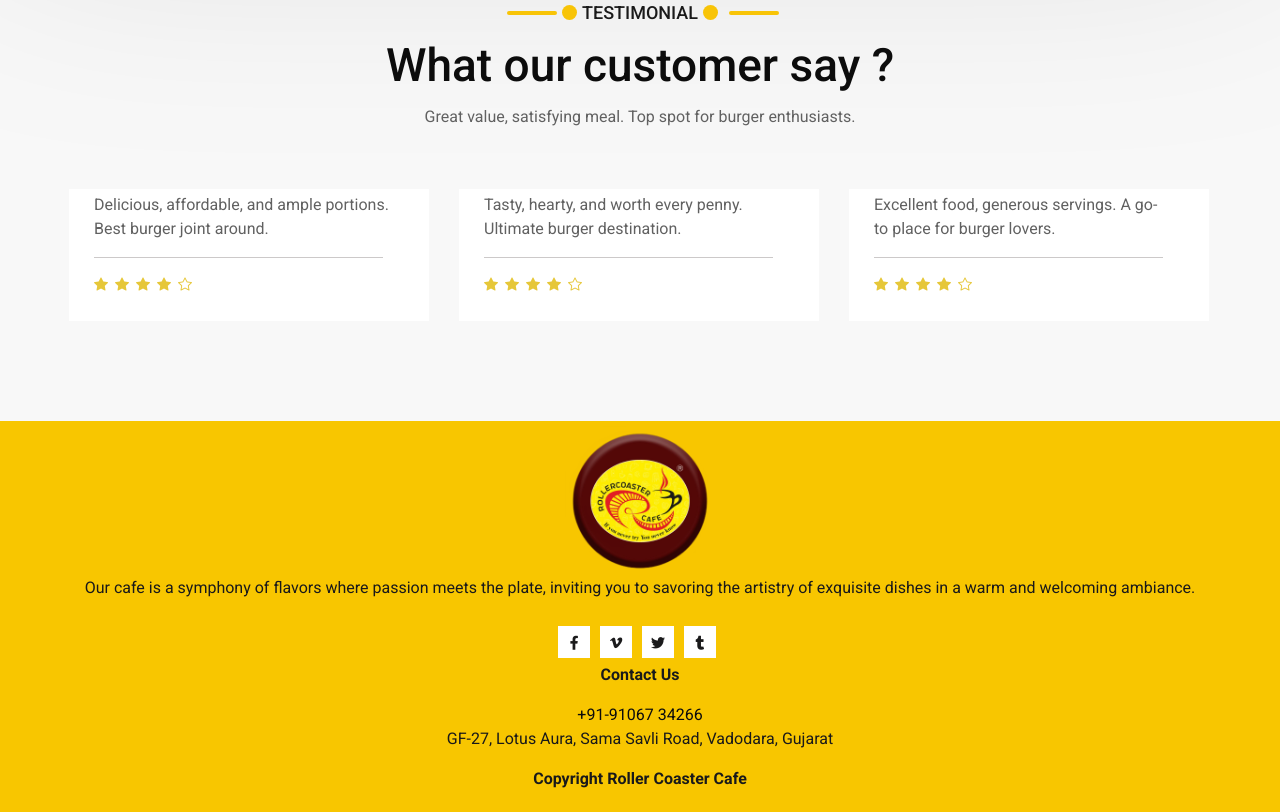
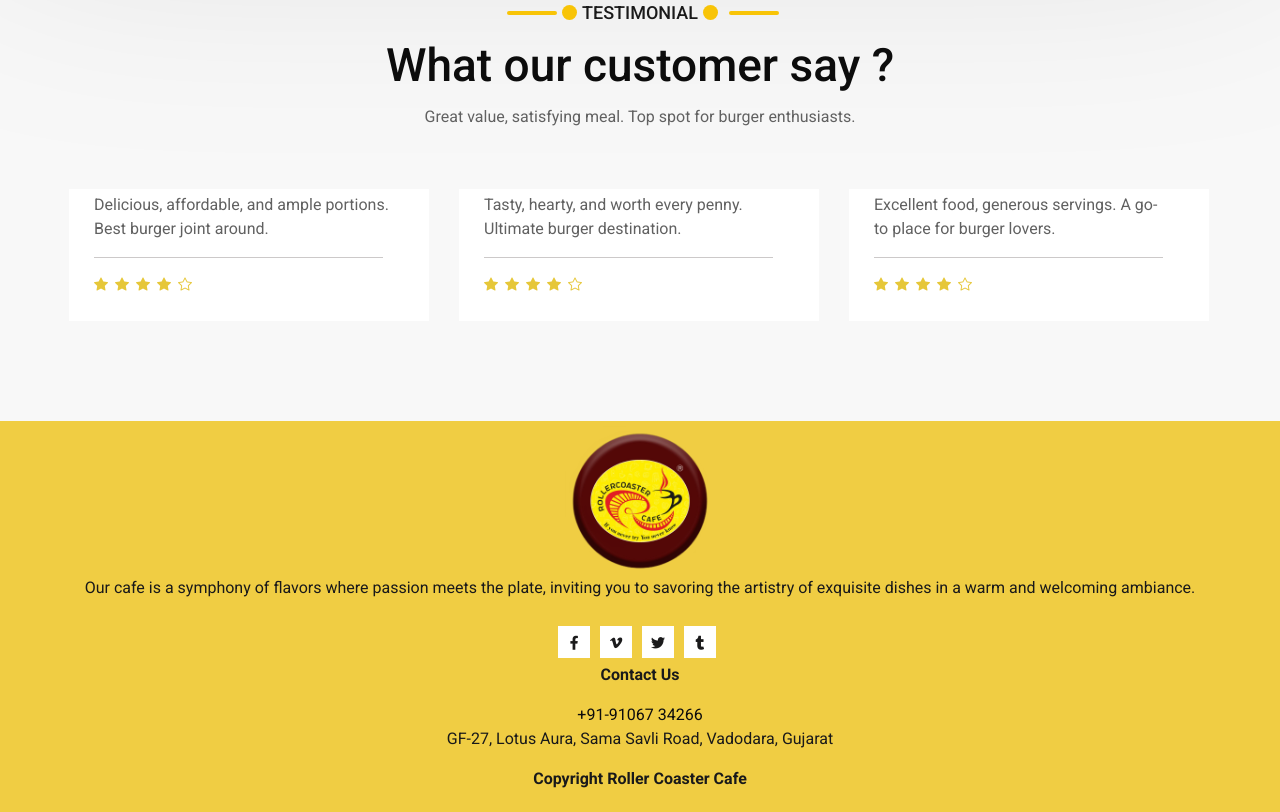
Before and after one commit to Dhruvil0911/Roller-cafe, a plain HTML site: page index.html in a window 1280 px wide. Shown: the part 4928-5740 px from the top of the page. Drawn offline with nearby package versions, Linux system fonts and the light colour scheme.

Commit message:
footer color

```diff
--- a/index.html
+++ b/index.html
@@ -863,7 +863,7 @@
 	</div>
 </div> -->
 
-<div style="display: flex; flex-direction: column; justify-content: center; align-items: center; padding: 5px; text-align: center; background-color: #f8c600; color: #19191a;" >
+<div style="display: flex; flex-direction: column; justify-content: center; align-items: center; padding: 5px; text-align: center; background-color: #f0cd43; color: #19191a;" >
 	<div>
 		<div>
 			<img src="assets/images/roller_logo.png" alt="#" height="150px">
```
